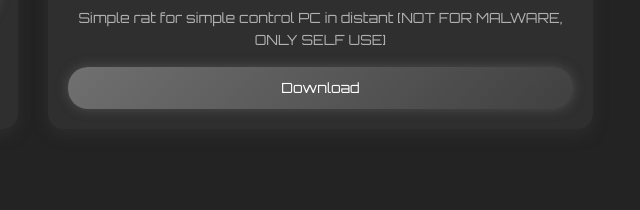
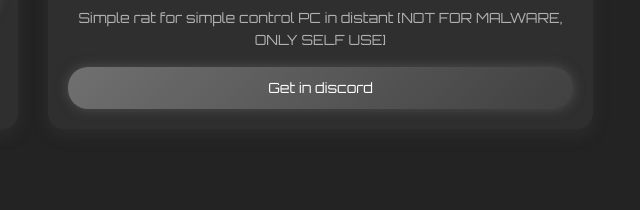
Before and after one commit to W3bs1teH0st3d/crackzz, a plain HTML site: page tools.html in a window 1280 px wide. Shown: the part 791-1001 px from the top of the page, 607-1247 px from the left. Drawn offline with Linux system fonts and the light colour scheme.

Commit message:
Update tools.html

```diff
--- a/tools.html
+++ b/tools.html
@@ -206,13 +206,13 @@
                     <img src="https://raw.githubusercontent.com/W3bs1teH0st3d/crackzz/refs/heads/main/image.png" alt="zeroraider">
                     <h2>ZeroRaider</h2>
                     <p>Good Discord Raid tool with multy formatting tokens + fast spam \ vc joining and other!</p>
-                    <a href="#" class="dlbtn" download>Download</a>
+                    <a href="https://www.dropbox.com/scl/fi/blusvmwkc3o02j9yxtkzv/ZeroRaider.rar?rlkey=xrcxegefa9kphfk2uvybmo8jh&st=gkdsp5pv&dl=0" class="dlbtn" download>Download</a>
                 </div>
                 <div class="dlclient">
                     <img src="https://raw.githubusercontent.com/W3bs1teH0st3d/crackzz/refs/heads/main/изображение_2025-03-16_000915379.png" alt="zerorat">
                     <h2>ZeroR4T</h2>
                     <p>Simple rat for simple control PC in distant [NOT FOR MALWARE, ONLY SELF USE]</p>
-                    <a href="#" class="dlbtn" download>Download</a>
+                    <a href="https://dsc.gg/zerotiss" class="dlbtn" download>Get in discord</a>
                 </div>
             </div>
         </div>
```
